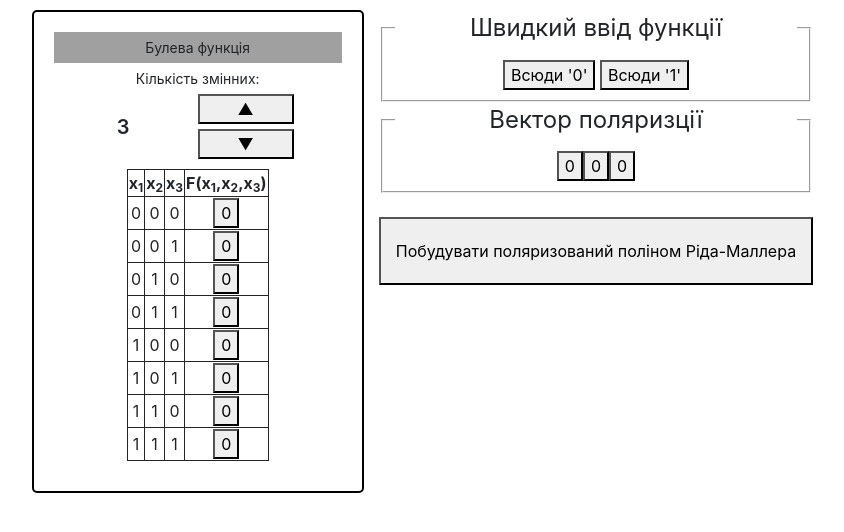
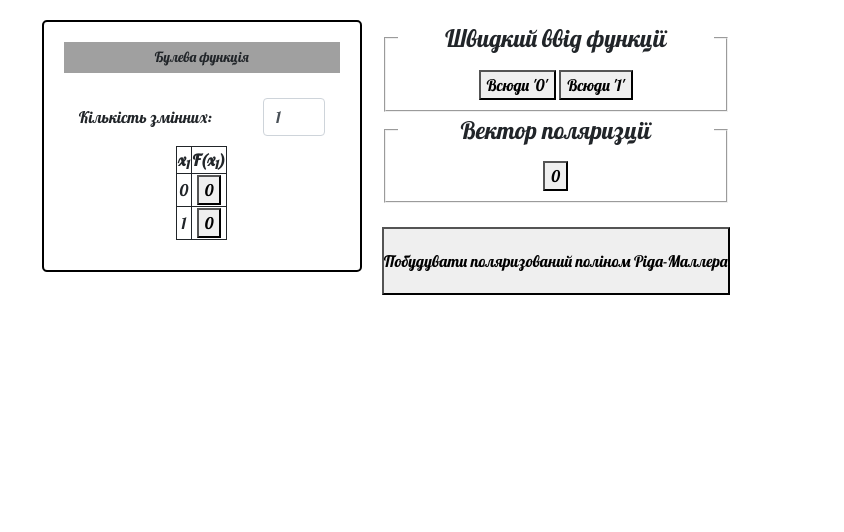
Before and after one commit to Tanushechka/CourseWork4, a Django app: page / in a window 1280 px wide. Shown: the top 532 px of the page, without its empty margins (210-1054 px from the left). Run offline with Django 3.2, Linux system fonts and the light colour scheme; some libraries are stand-ins or nearby versions.

Commit message:
Add Fonts And Style Changes

```diff
--- a/Polinom/static/css/base.css
+++ b/Polinom/static/css/base.css
@@ -1,6 +1,12 @@
+@import url('https://fonts.googleapis.com/css?family=Roboto|Roboto+Condensed');
+@import url('https://fonts.googleapis.com/css?family=Lobster');
+
 body {
     background-color: #fff;
     margin: 0 auto;
+    /*font-family: 'Roboto', sans-serif;*/
+    /*font-family: 'Roboto Condensed', sans-serif;*/
+    font-family: 'Lobster', cursive;
 }
 
 .row {
@@ -166,7 +172,6 @@ div#pascal {
     text-align: center;
 }
 
-
 span.upLine {
     padding-top: 0;
     border-top: solid 1px #000;
@@ -179,3 +184,12 @@ h3#resultTitle {
 p#polarizedResult {
     font-weight: 600;
 }
+
+div#counterContainer {
+    margin-top: 25px;
+}
+
+table#tablePageResult tr  td.res-content {
+    vertical-align: top;
+    padding: 10px;
+}
--- a/Polinom/static/js/main.js
+++ b/Polinom/static/js/main.js
@@ -47,17 +47,17 @@ $(document).ready(() => {
     func.keypress(e => {
         return e.keyCode === 8 || e.keyCode === 46 || e.keyCode === 37 || e.keyCode === 39
     });
-    let countVal = $(".index-container .variables").find("#counter"),
-        countChange = $(".index-container .count-change");
+    let countVal = $(".index-container").find("#counter");
+    countVal.on("keyup keydown change", () => {
+        let val = countVal.val();
+        if (val <= MIN_VALUE) val = MIN_VALUE;
+        if (val >= MAX_VALUE) val = MAX_VALUE;
+        countVal.val(val);
+        changeCounter(val)
+    });
+    changeCounter(1);
 
-    countChange.find("#inc").click(() => changeCounter());
-    countChange.find("#dec").click(() => changeCounter("dec"));
-    changeCounter("inc", 2);
-
-    function changeCounter(action = "inc", v = null) {
-        v = v || parseInt(countVal[0].innerHTML);
-        if ((v <= MIN_VALUE && action === "dec") || (v >= MAX_VALUE && action === "inc")) return;
-        v += (action === "inc") ? 1 : -1;
+    function changeCounter(v) {
         $.ajax({
             type: 'POST',
             url: '',
@@ -67,7 +67,6 @@ $(document).ready(() => {
             },
             dataType: 'json',
             success: (data) => {
-                countVal[0].innerHTML = v;
                 $("#baseTruthTable").html(data["truthTable"]);
             },
             error: (data) => {
@@ -80,7 +79,7 @@ $(document).ready(() => {
         }
         $("#vectorPolarized").html(vector);
         clearResult();
-
+/*
         let main = $("#mainContainer"),
             tableContainer = $("#truthTableContainer"),
             settingsContainer = $("#settingsContainer");
@@ -94,7 +93,7 @@ $(document).ready(() => {
             main.removeClass("offset-1").addClass("offset-2");
             tableContainer.removeClass("col-7").addClass("col-5");
             settingsContainer.removeClass("col-5").addClass("col-7");
-        }
+        }*/
     }
 
     function replaceAllTableButton(val=1) {
@@ -119,11 +118,7 @@ $(document).ready(() => {
             },
             dataType: 'json',
             success: (data) => {
-                if(!data["polinom"])
-                    return $("h3#resultTitle").html("Для заданої функції неможливо побудувати поліном !");
-
                 $("p#polarizedResult").html(data["polinom"]);
-                $("h3#resultTitle").html("Отриманий результат : ");
             },
             error: (data) => {
             }
--- a/core/utils.py
+++ b/core/utils.py
@@ -188,7 +188,7 @@ class Utils(object):
             if row:
                 res = cls.OP_AND.join(row)
                 if len(row) > 1:
-                    res = f"({res})"
+                    res = f"{res}"
                 polinom.append(res)
 
         return f" {cls.OP_XOR} ".join(polinom)
@@ -207,7 +207,7 @@ class Utils(object):
             if vector[idx]:
                 new_name = '<span class="upLine">{}</span>'.format(new_name)
             polinom = polinom.replace(col, new_name)
-        return polinom.replace(cls.OP_AND, "")
+        return polinom.replace(cls.OP_AND, " ")
 
     @classmethod
     def build_reverse_function(cls, f, v, d):
--- a/core/views.py
+++ b/core/views.py
@@ -44,6 +44,7 @@ class PolarizeFunctionView(View):
     def post(cls, request):
         func = json.loads(request.POST.get("function", "[]"))
         vector = json.loads(request.POST.get("vector", "[]"))
+
         count = len(vector)
         data = Utils.get_truth_table(count)
         columns = [Utils.COLUMN_PREFIX + str(x) for x in range(1, count + 1)]
@@ -51,7 +52,8 @@ class PolarizeFunctionView(View):
         reverse_function = Utils.build_reverse_function(func, vector, data)
         pascal_triangle = Utils.pascal_triangle(reverse_function)
         polinom_answer = [x[0] for x in pascal_triangle]
-        polinom_answer = Utils.generate_reed_polinom(polinom_answer, data, columns, vector)
+        polinom_answer = Utils.generate_reed_polinom(polinom_answer, data, columns, vector) or '0'
+        polinom_answer = "P(F) = {}".format(polinom_answer)
 
         return HttpResponse(json.dumps({"polinom": polinom_answer}), content_type="application/json")
 
--- a/templates/base.html
+++ b/templates/base.html
@@ -4,13 +4,20 @@
     <div class="index-container row">
         <div class="col-8 offset-2" id="mainContainer">
             <div class="row">
-                <div class="col-5 function-content"  id="truthTableContainer">
+                <table id="tablePageResult">
+                    <tr>
+                        <td class="res-content">
+                            <div class="function-content"  id="truthTableContainer">
                     <span class="header">
                         Булева функція
                     </span>
-                    <span class="header white">
-                        Кількість змінних:
-                    </span>
+                    <div class="form-group row" id="counterContainer">
+                        <label for="counter" class="col-8 col-form-label">Кількість змінних: </label>
+                        <div class="col-4">
+                            <input type="number" class="form-control" id="counter" value="1" min="1" max="10">
+                        </div>
+                    </div>
+                    {% comment %}
                     <div class="variables col-8 offset-2 row">
                         <div class="count col-6" id="counter">
                             3
@@ -20,10 +27,13 @@
                             <button id="dec">&#9660;</button>
                         </div>
                     </div>
+                     {% endcomment %}
                     <div class="table-content col-12" id="baseTruthTable">
                     </div>
                 </div>
-                <div class="col-7 settings-container" id="settingsContainer">
+                        </td>
+                        <td class="res-content">
+                            <div class="settings-container" id="settingsContainer">
                     <fieldset>
                         <legend>Швидкий ввід функції</legend>
                         <div>
@@ -41,6 +51,9 @@
                     <h3 id="resultTitle"></h3>
                     <p id="polarizedResult"></p>
                 </div>
+                        </td>
+                    </tr>
+                </table>
             </div>
         </div>
     </div>
--- a/templates/polinom.html
+++ b/templates/polinom.html
@@ -1,3 +1,3 @@
 <div class="polinomAnswer">
-    <h3>Отриманий поліном: {{ polinom }}</h3>
+    <h3>{{ polinom }}</h3>
 </div>
```
Also changed, not shown: Polinom/static/css/Allura-Regular.ttf (added).
